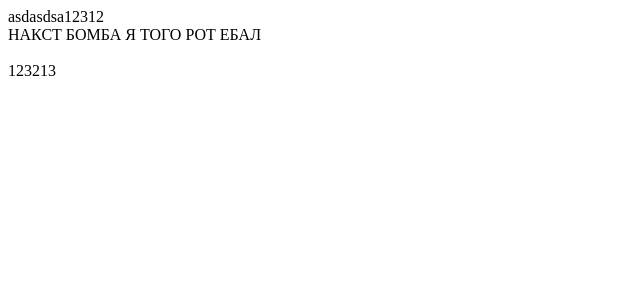
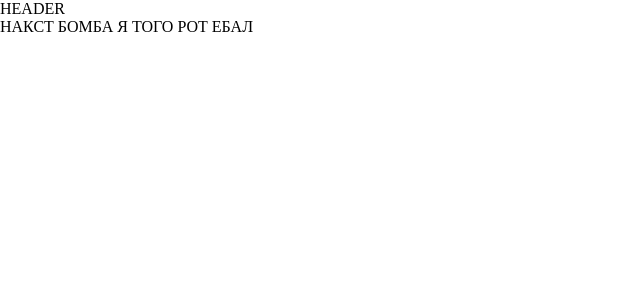
Before and after one commit to ExodiaSTR/hack-2022, a Nuxt app: page / in a window 1280 px wide. Shown: the top 300 px of the page, without its empty margins (0-640 px from the left). Built offline with nearby package versions, Linux system fonts and the light colour scheme.

Commit message:
Добавил хедер

```diff
--- /dev/null
+++ b/assets/css/base.css
@@ -0,0 +1,7 @@
+* {
+  outline: 0;
+  padding: 0;
+  margin: 0;
+  border: 0;
+  box-sizing: border-box;
+}
--- /dev/null
+++ b/components/Header/index.vue
@@ -0,0 +1,9 @@
+<template>
+  <div class="header">HEADER</div>
+</template>
+
+<script>
+  export default {};
+</script>
+
+<style></style>
--- a/layouts/default.vue
+++ b/layouts/default.vue
@@ -1,10 +1,4 @@
 <template>
-  <div>
-    asdasdsa12312
-    <br />
-    <slot />
-
-    <br />
-    123213
-  </div>
+  <Header />
+  <slot />
 </template>
--- a/nuxt.config.ts
+++ b/nuxt.config.ts
@@ -1,4 +1,4 @@
 // https://nuxt.com/docs/api/configuration/nuxt-config
 export default defineNuxtConfig({
-
-})
+  css: ["@/assets/css/base.css"],
+});
```
